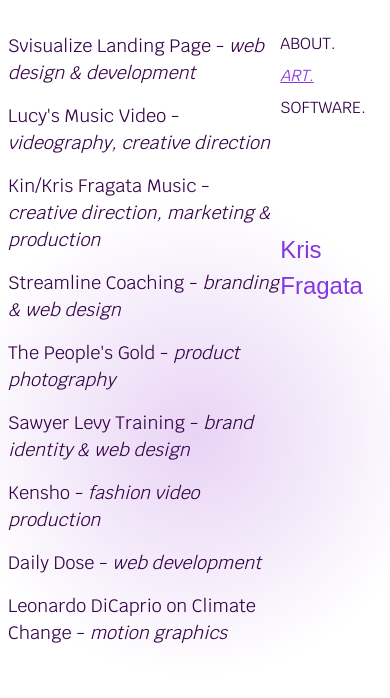
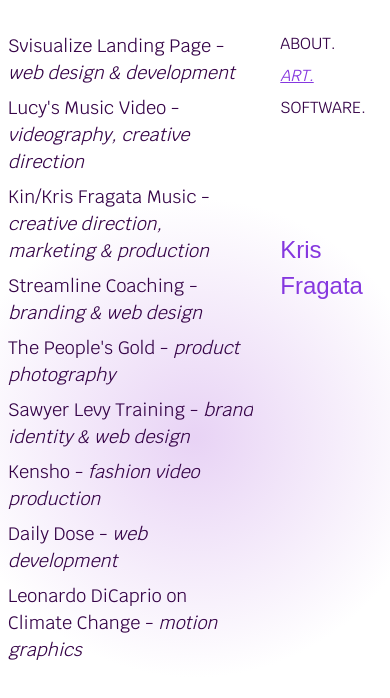
Before and after one commit to krisfragata/portfolio-2026-gd, a Next.js app: page /art in a window 390 px wide. Shown: the top 698 px of the page. Built offline with nearby package versions, Linux system fonts and the light colour scheme; a web font is replaced by a local one.

Commit message:
re(css):adjust styling to ensure proper scrolling this commit adjusts the flex direction of art-container

```diff
--- a/src/app/globals.css
+++ b/src/app/globals.css
@@ -306,7 +306,7 @@
 /* ART PAGE STYLING */
 .art-container {
  width: auto;
- height: 100%;
+ height: 80%;
  /* border: 0.05em solid var(--primary-text); */
  /* background-color: var(--background); */
  display: flex;
@@ -318,7 +318,7 @@
 .art-container .art-item {
   font-size: large;
   color: var(--text-main);
-  padding-bottom: 1rem;
+  padding-bottom: 0.5rem;
 }
 
 .art-container .art-item:hover {
@@ -542,7 +542,7 @@
 @media (max-width: 768px) {
   .home {
     display: grid;
-    grid-template-rows: auto;
+    grid-template-rows: 1fr;
     overflow-y: auto;
     margin-left: 0.5rem;
   }
@@ -588,6 +588,12 @@
   }
   .about-container .header {
     font-size: small;
+  }
+
+  /* ART PAGE */
+  .art-container {
+    width: 90%;
+    overflow-y: scroll;
   }
 }
 
```
